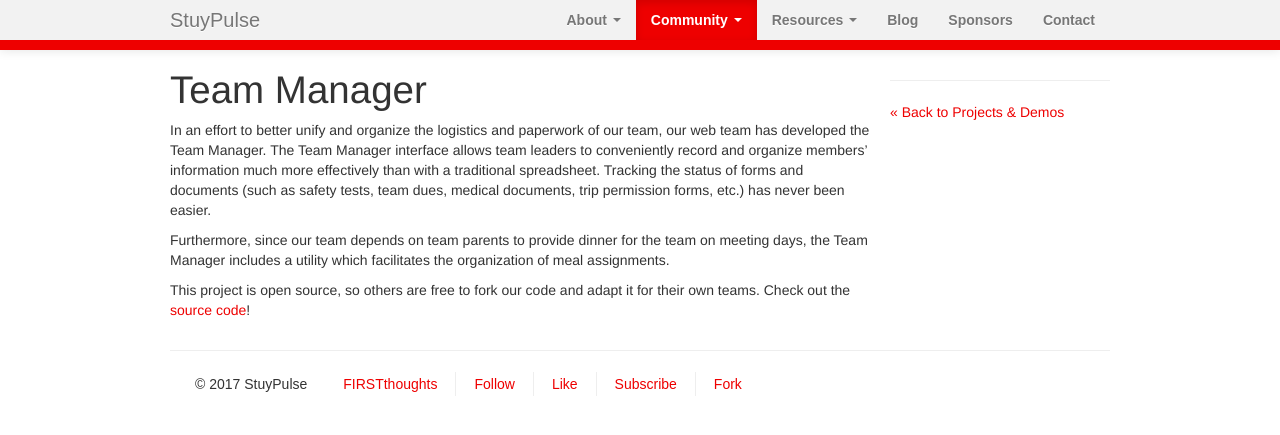
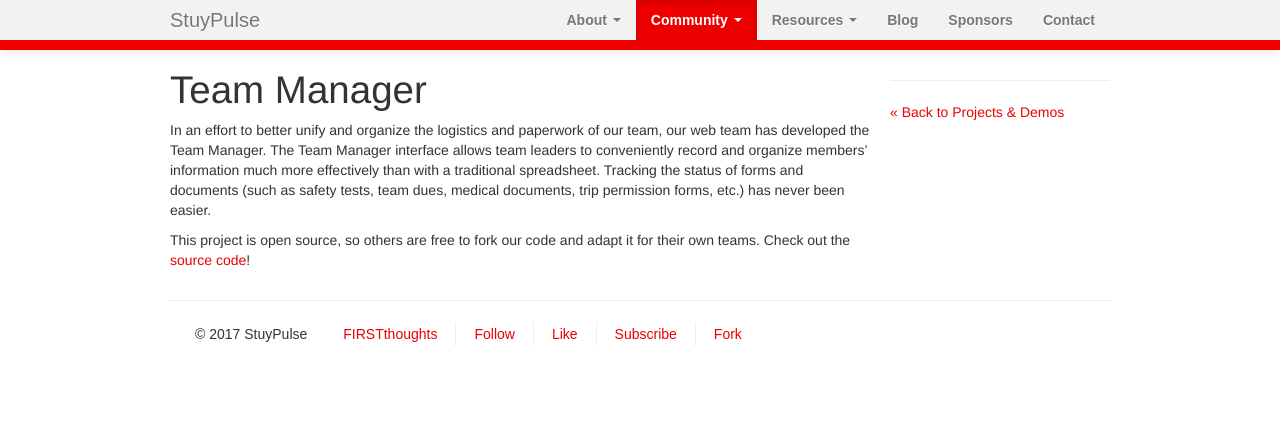
Before and after one commit to StuyPulse/team694.github.io, a Jekyll site: the page built from community/projects/teammanager/index.md, in a window 1280 px wide. Shown: the top 435 px of the page. Built offline with Jekyll 4.4.1, drawn with Linux system fonts in a browser that asks for light colours; nearby versions of some CDN libraries.

Commit message:
Remove inaccurate info about teammanager

```diff
--- a/community/projects/teammanager/index.md
+++ b/community/projects/teammanager/index.md
@@ -4,6 +4,4 @@
 ---
 In an effort to better unify and organize the logistics and paperwork of our team, our web team has developed the Team Manager. The Team Manager interface allows team leaders to conveniently record and organize members' information much more effectively than with a traditional spreadsheet. Tracking the status of forms and documents (such as safety tests, team dues, medical documents, trip permission forms, etc.) has never been easier.
 
-Furthermore, since our team depends on team parents to provide dinner for the team on meeting days, the Team Manager includes a utility which facilitates the organization of meal assignments.
-
 This project is open source, so others are free to fork our code and adapt it for their own teams. Check out the [source code](https://github.com/Team694/teammanager)!
```
